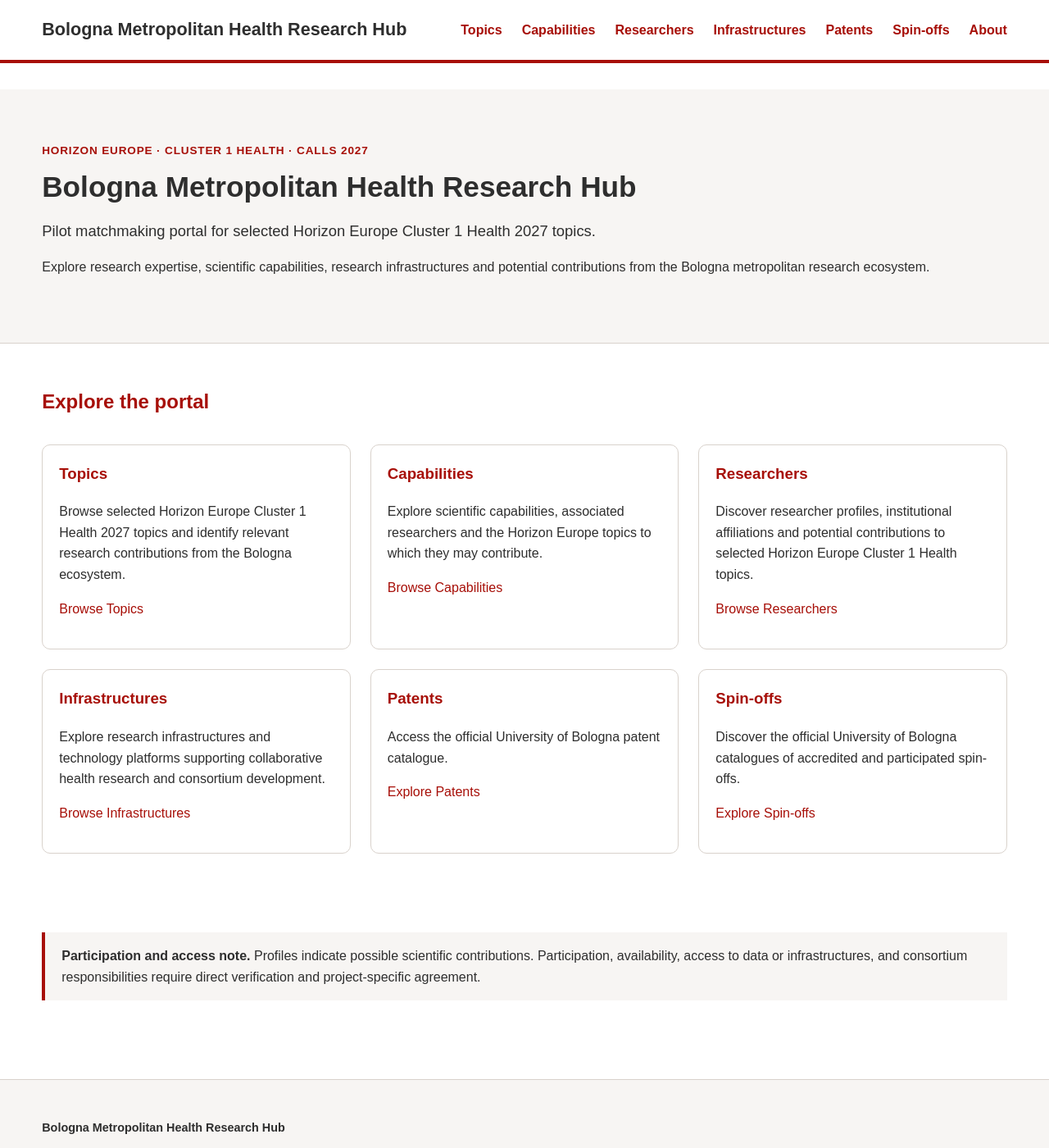
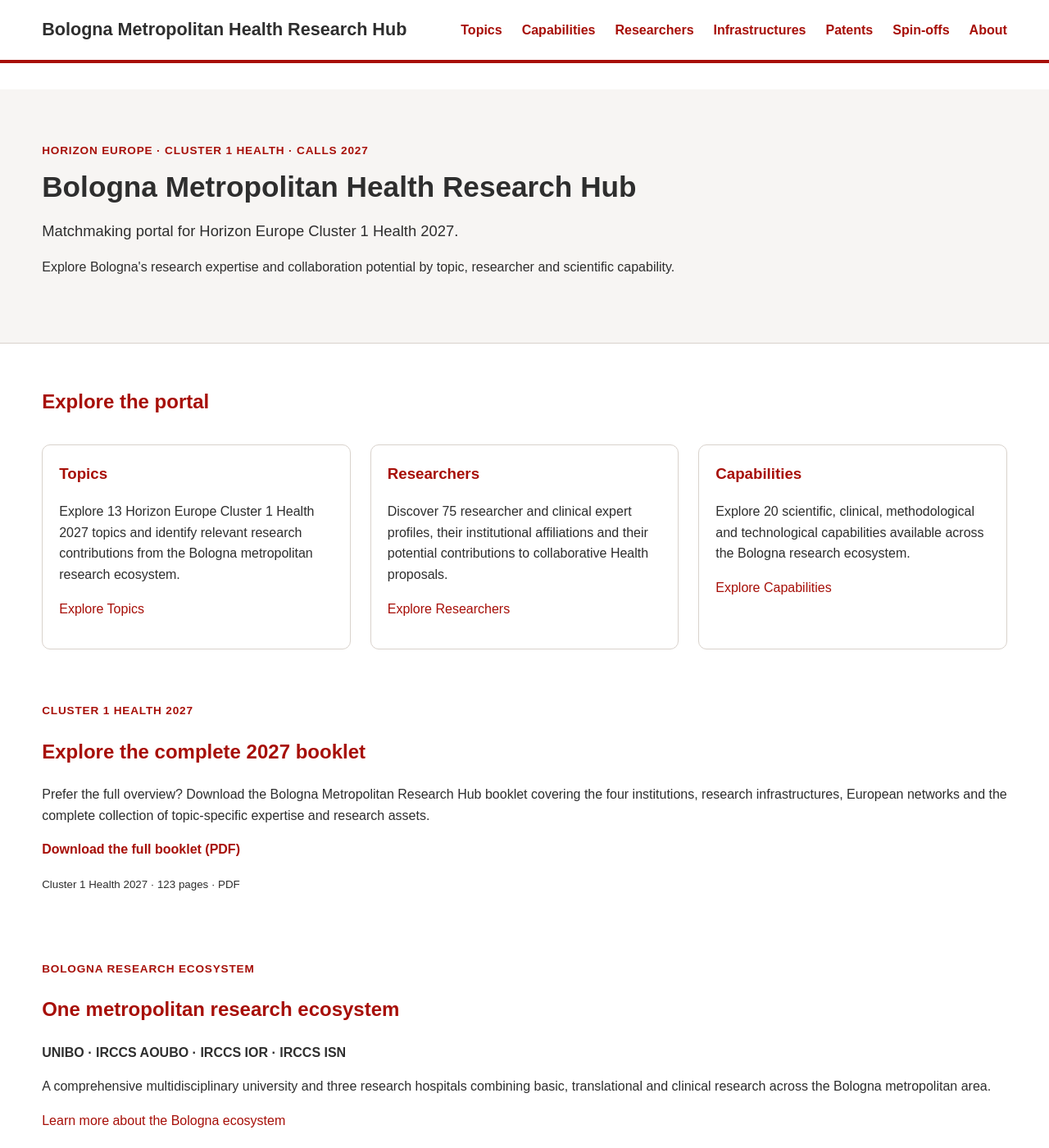
Before and after one commit to ARIC-LHS/bologna-health-hub, a Jekyll site: the page built from index.md, in a window 1280 px wide and 1400 px high. Shown: the whole window at 82% size. Built offline with Jekyll 4.4.1, drawn with Linux system fonts in a browser that asks for light colours.

Commit message:
Simplify home page and add 2027 booklet download

```diff
--- a/index.md
+++ b/index.md
@@ -14,16 +14,17 @@ permalink: /
     <h1>Bologna Metropolitan Health Research Hub</h1>
 
     <p class="lede">
-      Pilot matchmaking portal for selected Horizon Europe Cluster 1 Health 2027 topics.
+      Matchmaking portal for Horizon Europe Cluster 1 Health 2027.
     </p>
 
     <p>
-      Explore research expertise, scientific capabilities, research infrastructures
-      and potential contributions from the Bologna metropolitan research ecosystem.
+      Explore Bologna's research expertise and collaboration potential
+      by topic, researcher and scientific capability.
     </p>
 
   </div>
 </section>
+
 
 <section class="container section">
 
@@ -32,74 +33,58 @@ permalink: /
   <div class="card-grid">
 
     <article class="card">
+
       <h3>Topics</h3>
+
       <p>
-        Browse selected Horizon Europe Cluster 1 Health 2027 topics and identify
-        relevant research contributions from the Bologna ecosystem.
+        Explore 13 Horizon Europe Cluster 1 Health 2027 topics and
+        identify relevant research contributions from the Bologna
+        metropolitan research ecosystem.
       </p>
+
       <p>
-        <a href="{{ '/topics/' | relative_url }}">Browse Topics</a>
+        <a href="{{ '/topics/' | relative_url }}">
+          Explore Topics
+        </a>
       </p>
-    </article>
-
-    <article class="card">
-      <h3>Capabilities</h3>
-      <p>
-        Explore scientific capabilities, associated researchers and the Horizon
-        Europe topics to which they may contribute.
-      </p>
-      <p>
-        <a href="{{ '/capabilities/' | relative_url }}">Browse Capabilities</a>
-      </p>
-    </article>
-
-    <article class="card">
-      <h3>Researchers</h3>
-      <p>
-        Discover researcher profiles, institutional affiliations and potential
-        contributions to selected Horizon Europe Cluster 1 Health topics.
-      </p>
-      <p>
-        <a href="{{ '/researchers/' | relative_url }}">Browse Researchers</a>
-      </p>
-    </article>
-
-    <article class="card">
-      <h3>Infrastructures</h3>
-      <p>
-        Explore research infrastructures and technology platforms supporting
-        collaborative health research and consortium development.
-      </p>
-      <p>
-        <a href="{{ '/infrastructures/' | relative_url }}">Browse Infrastructures</a>
-      </p>
-    </article>
-
-    <article class="card">
-      <h3>Patents</h3>
-<p>
-  Access the official University of Bologna patent catalogue.
-</p>
-
-<p>
-  <a href="{{ '/patents/' | relative_url }}">
-    Explore Patents
-  </a>
-</p>
 
     </article>
 
+
     <article class="card">
-      <h3>Spin-offs</h3>
+
+      <h3>Researchers</h3>
+
       <p>
-        Discover the official University of Bologna catalogues of accredited
-        and participated spin-offs.
+        Discover 75 researcher and clinical expert profiles,
+        their institutional affiliations and their potential
+        contributions to collaborative Health proposals.
       </p>
-<p>
-  <a href="{{ '/spinoffs/' | relative_url }}">
-    Explore Spin-offs
-  </a>
-</p>
+
+      <p>
+        <a href="{{ '/researchers/' | relative_url }}">
+          Explore Researchers
+        </a>
+      </p>
+
+    </article>
+
+
+    <article class="card">
+
+      <h3>Capabilities</h3>
+
+      <p>
+        Explore 20 scientific, clinical, methodological and
+        technological capabilities available across the Bologna
+        research ecosystem.
+      </p>
+
+      <p>
+        <a href="{{ '/capabilities/' | relative_url }}">
+          Explore Capabilities
+        </a>
+      </p>
 
     </article>
 
@@ -107,6 +92,69 @@ permalink: /
 
 </section>
 
+
 <section class="container section">
+
+  <p class="eyebrow">
+    Cluster 1 Health 2027
+  </p>
+
+  <h2>Explore the complete 2027 booklet</h2>
+
+  <p>
+    Prefer the full overview? Download the Bologna Metropolitan
+    Research Hub booklet covering the four institutions, research
+    infrastructures, European networks and the complete collection
+    of topic-specific expertise and research assets.
+  </p>
+
+  <p>
+    <a
+      href="{{ '/assets/files/BOOKLET_Cluster_1_2027.pdf' | relative_url }}"
+      download
+    >
+      <strong>Download the full booklet (PDF)</strong>
+    </a>
+  </p>
+
+  <p>
+    <small>Cluster 1 Health 2027 · 123 pages · PDF</small>
+  </p>
+
+</section>
+
+
+<section class="container section">
+
+  <p class="eyebrow">
+    Bologna research ecosystem
+  </p>
+
+  <h2>One metropolitan research ecosystem</h2>
+
+  <p>
+    <strong>
+      UNIBO · IRCCS AOUBO · IRCCS IOR · IRCCS ISN
+    </strong>
+  </p>
+
+  <p>
+    A comprehensive multidisciplinary university and three research
+    hospitals combining basic, translational and clinical research
+    across the Bologna metropolitan area.
+  </p>
+
+  <p>
+    <a href="{{ '/about/' | relative_url }}">
+      Learn more about the Bologna ecosystem
+    </a>
+  </p>
+
+</section>
+
+
+<section class="container section">
+
   {% include caveat.html text=site.disclaimer %}
+
 </section>
```
Also changed, not shown: 1 other file.
